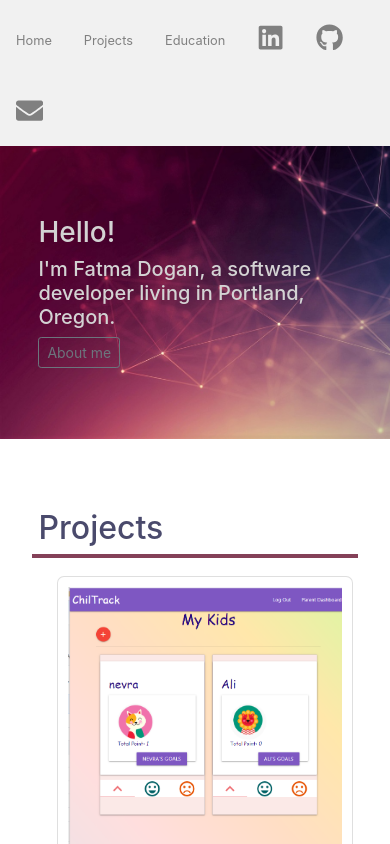
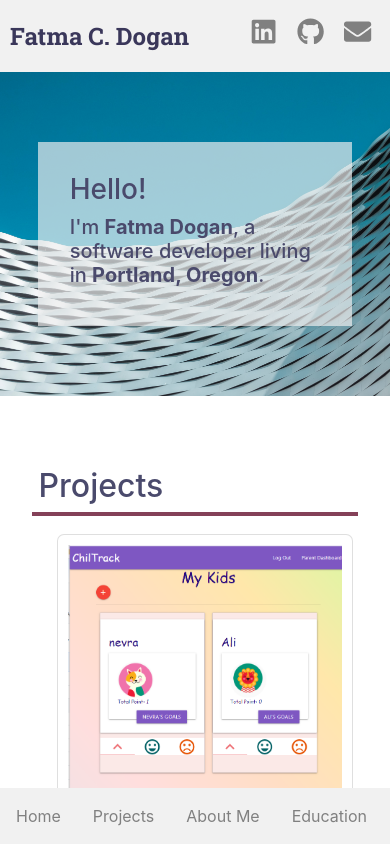
Before and after one commit to fc-dogan/portfolio-fc, a React (Create React App) app: page / in a window 390 px wide. Shown: the top 844 px of the page. Built offline with nearby package versions, Linux system fonts and the light colour scheme.

Commit message:
update style

```diff
--- a/src/components/AboutMe.js
+++ b/src/components/AboutMe.js
@@ -1,17 +1,25 @@
 import React from 'react';
-import {Button, Container} from 'react-bootstrap';
-import paint from '../assets/paint-stroke.png'
-import brush from '../assets/brush.png'
+import { Row, Col, Container } from 'react-bootstrap';
+
 
 function AboutMe() {
 
   return (
     <React.Fragment>
-        <div style={{ width: '50%' , paddingBottom: '4rem'}} >
-        <p> A passionate web developer transitioning from a career in architecture.
-        Currently, I am pursuing the opportunities to build functional, and responsive applications, and expand my skillset.</p>
-        <p> If you have any questions please <a href='mailto:fceyda@gmail.com' style={{color: 'lightgrey'}}>contact me</a>.</p>
-      </div>
+      <Container fluid id="aboutMe">
+        <Row>
+          <Col sm={3}>
+            <h2>About me</h2>
+          </Col>
+          <Col>
+            <div style={{ width: '70%' , padding: '2rem 1rem', }} >
+            <p> A passionate web developer transitioning from a career in architecture.
+            Currently, I am pursuing the opportunities to build functional, and responsive applications, and expand my skillset.</p>
+            <p> If you have any questions please <a href='mailto:fceyda@gmail.com' style={{color: 'grey', fontWeight: 'bolder'}}>contact me</a>.</p>
+            </div>
+          </Col>
+        </Row>
+       </Container>
       </React.Fragment>
   )
 }
--- a/src/components/App.css
+++ b/src/components/App.css
@@ -1,61 +1,18 @@
-/* .App {
-  text-align: center;
-}
-
-.App-logo {
-  height: 40vmin;
-  pointer-events: none;
-}
-
-@media (prefers-reduced-motion: no-preference) {
-  .App-logo {
-    animation: App-logo-spin infinite 20s linear;
-  }
-}
-
-.App-header {
-  background-color: #282c34;
-  min-height: 100vh;
-  display: flex;
-  flex-direction: column;
-  align-items: center;
-  justify-content: center;
-  font-size: calc(10px + 2vmin);
-  color: white;
-}
-
-.App-link {
-  color: #61dafb;
-} */
-
-/* @keyframes App-logo-spin {
-  from {
-    transform: rotate(0deg);
-  }
-  to {
-    transform: rotate(360deg);
-  }
-} */
-
 
 h1, h2 {
-  /* text-align: center; */
   color: #4a4a6c;
   padding: 2%;
   border-bottom: 4px solid #844158;
 }
 
 
-#projects, #education {
+#projects, #education, #aboutMe {
   padding: 4rem 2rem 2rem 2rem;
 }
 
 #content {
   margin-left: 200px;
-  /* padding: 1px 16px; */
-  /* background-color: #bda07e3b; */
-
-  /* height: 1000px; */
+  overflow: scroll;
 }
 
 #profile {
@@ -65,15 +22,28 @@ h1, h2 {
   padding: 2% 0;
 }
 
-.footer{
-  font-size: 0.8rem;
+.footer {
+  font-size: 90%;
   color: #4a4a6c;
-  margin-top: 1rem;
-  padding: 1rem;
-  position: fixed;
-  bottom: 0;
+  padding: .5rem;
+  text-align: center;
+  display: flex;
+  flex-wrap: wrap;
+  flex: 1;
+  /* margin-top: .5rem; */
+  /* position: fixed; */
+  /* bottom: 0;
   left: 0;
-  width: 100%;
+  width: 100%; */
+}
+.footer a {
+  color: #4a4a6c;
+}
+
+.footer p {
+  flex: 50%;
+  border: 0;
+  margin: 1em 0 0 0;
 }
 
 .link {
@@ -96,3 +66,10 @@ h1, h2 {
 .card-footer a:hover{
   cursor: pointer;
 }
+
+@media screen and (max-width: 700px) {
+  #content {
+    margin-bottom: 3rem;
+    font-size: 95%;
+  }
+}
--- a/src/components/App.js
+++ b/src/components/App.js
@@ -1,11 +1,8 @@
 import React from 'react';
 import './App.css';
-import { BrowserRouter as Router, Switch, Route } from 'react-router-dom';
-import Header from './Header';
 import AboutMe from './AboutMe';
 import Projects from './Projects';
 import Intro from './Intro'
-import AboutmeModal from './AboutmeModal';
 import Sidebar from './SideBar';
 import Education from './Education';
 import Footer from './Footer';
@@ -18,9 +15,10 @@ function App() {
     <div id='content'>
       <Intro />
       <Projects/>
+      <AboutMe />
       <Education />
+      <Footer />
     </div>
-    <Footer />
     </React.Fragment>
   );
 }
--- a/src/components/Footer.js
+++ b/src/components/Footer.js
@@ -1,20 +1,14 @@
 import React from 'react';
-// import './Footer.css';
-import { FaLinkedin, FaGithub , FaEnvelope } from 'react-icons/fa';
-  {/* <a href="https://www.linkedin.com/in/fatma-c-dogan/" > <FaLinkedin size='1.2rem' /></a>
-        <a href="https://github.com/fc-dogan" ><FaGithub size='1.2rem' /></a>
-        <a href="mailto:fceyda@gmail.com" ><FaEnvelope size='1.2rem' /></a> */}
 
 function Footer() {
 
   return (
     <div className="footer">
-					{/* <ul class="icons">
-          <a href="https://www.linkedin.com/in/fatma-c-dogan/" > <FaLinkedin size='1.2rem' /></a>
-          <a href="https://github.com/fc-dogan" ><FaGithub size='1.2rem' /></a>
-          <a href="mailto:fceyda@gmail.com" ><FaEnvelope size='1.2rem' /></a>
-					</ul> */}
-      <p>&copy; Fatma C. Dogan - 2021</p>
+      {/* <ul className="copyright"> */}
+        <p>&copy; Fatma C. Dogan - 2021</p>
+        <p>Photo by <a href="https://unsplash.com/@maartendeckers?utm_source=unsplash&amp;utm_medium=referral&amp;utm_content=creditCopyText">Maarten Deckers</a> on <a href="https://unsplash.com/@maartendeckers?utm_source=unsplash&amp;utm_medium=referral&amp;utm_content=creditCopyText">Unsplash</a></p>
+      {/* </ul> */}
+      <p></p>
     </div>
   )
 }
--- a/src/components/Intro.js
+++ b/src/components/Intro.js
@@ -1,70 +1,31 @@
-import React, {useState} from 'react';
-import AboutMe from './AboutMe';
-import {Button, Container, Row} from 'react-bootstrap';
-import web from "../assets/web.jpg";
-import wallpaper from "../assets/wallpaper.jpg";
-import wallpaper1 from "../assets/wallpaper1.jpg";
+import React  from 'react';
+// import AboutMe from './AboutMe';
+import { Container, Row, Accordion, Card} from 'react-bootstrap';
+import wallpaper from '../assets/maarten-deckers-T5nXYXCf50I-unsplash.jpg';
+import wallpaper1 from '../assets/wallpaper1.jpg';
 
 function Intro() {
 
   const styles = {
     container: {
-      backgroundImage: `url(${wallpaper1})`,
+      backgroundImage: `url(${wallpaper})`,
       backgroundSize: 'cover',
       backgroundRepeat: 'no-repeat',
       padding: '18% 6%',
       height: 'auto',
-      // flex: '1',
-      // display: 'flex',
-      // alignItems: 'center',
-      // justifyContent: 'center',
-      // flexDirection: 'column',
-      color: 'lightgrey'
+      color: 'white',
+      fontSize: '90%',
      }
-
-  }
-  const [aboutmeVisibleOnPage, setAboutmeVisibleOnPage] = useState(false);
-  let buttonText = null;
-
-  const greeting = () => {
-    return (
-      <div  >
-      <h3>Hello!</h3>
-      <h5>I'm Fatma Dogan, a software developer living in Portland, Oregon.  </h5>
-    </div>
-    )
-  }
-
-  const handleClick = () => {
-    setAboutmeVisibleOnPage(!aboutmeVisibleOnPage)
-    console.log("toggle page " + aboutmeVisibleOnPage)
-  }
-
-  const currentPage = () => {
-    if(aboutmeVisibleOnPage === false ){
-      buttonText = "About me";
-      return (
-        <div>
-         {greeting()}
-        </div>
-      )
-    } else {
-      buttonText = "go back";
-      return  (
-       <div >
-         <AboutMe/>
-       </div>
-      )
-    }
-
   }
 
   return (
     <React.Fragment>
       <div style={styles.container}>
-        <Container fluid>
-          {currentPage()}
-          <Button variant="outline-secondary" size="sm" onClick={handleClick}  > {buttonText} </Button>
+        <Container >
+        <div id='greeting' >
+          <h3>Hello!</h3>
+          <h5>I'm <b>Fatma Dogan</b>, a software developer living in <b>Portland, Oregon</b>.  </h5>
+        </div>
         </Container>
       </div>
     </React.Fragment>
@@ -72,3 +33,20 @@ function Intro() {
 }
 
 export default Intro
+//  <Accordion >
+//                 <Accordion.Toggle as={Button} variant="outline-light" size="sm" eventKey="0" >
+
+//                    About me
+//                 </Accordion.Toggle>
+//                 <Accordion.Collapse eventKey="0">
+
+//                   <div style={{ padding: '3rem 1rem', backgroundColor:'rgb(0, 0, 0, .2)'}} >
+//                     <div style={{ width: '70%' , paddingBottom: '4rem', }} >
+//                       <p> A passionate web developer transitioning from a career in architecture.
+//                       Currently, I am pursuing the opportunities to build functional, and responsive applications, and expand my skillset.</p>
+//                       <p> If you have any questions please <a href='mailto:fceyda@gmail.com' style={{color: 'white', fontWeight: 'bolder'}}>contact me</a>.</p>
+//                       {/* <FaAngleUp onClick={handleClick} size='30' style={{alignSelf: "inherit"}}/> */}
+//                       </div>
+//                   </div>
+//                 </Accordion.Collapse>
+//           </Accordion>
--- a/src/components/Projects.js
+++ b/src/components/Projects.js
@@ -4,7 +4,7 @@ import pierres from '../assets/pierres.png';
 import airport from '../assets/PDXAirportGuide.png';
 import taproom from '../assets/taproom.png';
 import hangman from '../assets/hangman.png';
-import { Card, CardDeck, Row, Col, Container, CardColumns } from 'react-bootstrap';
+import { Card, CardDeck, Row, Col, Container } from 'react-bootstrap';
 
 const projectsData = [
   {
--- a/src/components/SideBar.js
+++ b/src/components/SideBar.js
@@ -1,28 +1,24 @@
-
 import React from 'react'
-import { Nav, Navbar, Container } from 'react-bootstrap';
 import { FaLinkedin, FaGithub , FaEnvelope } from 'react-icons/fa';
-import profilePic from '../assets/fc1.jpg'
 import './Sidebar.css';
-import Footer from './Footer';
 
 function SideBar() {
   return (
     <div className='sidebar'>
       <div id='profile'>
-        {/* <img src={profilePic} alt="fatma dogan" style={{width:'120px', }}/> */}
-         <p id='name'>Fatma C. Dogan</p>
+        <p id='name'>Fatma C. Dogan</p>
       </div>
-      <a href="/" > Home</a>
-      <a href="#projects" >Projects</a>
-      <a href="#education" >Education</a>
+      <div id="links">
+        <a href="/" > Home</a>
+        <a href="#projects" >Projects</a>
+        <a href='#aboutMe' >About Me</a>
+        <a href="#education" >Education</a>
+      </div>
       <div className='social'>
         <a href="https://www.linkedin.com/in/fatma-c-dogan/" > <FaLinkedin  /></a>
         <a href="https://github.com/fc-dogan" ><FaGithub  /></a>
         <a href="mailto:fceyda@gmail.com" ><FaEnvelope  /></a>
       </div>
-
-
     </div>
   )
 }
--- a/src/components/Sidebar.css
+++ b/src/components/Sidebar.css
@@ -46,23 +46,44 @@
     width: 100%;
     height: auto;
     position: relative;
-    font-size: 80%;
     padding-top: 0%;
-  }
-  .sidebar a {
-    /* float: left;  */
-    display: inline-block;
+    display: flex;
   }
   .social {
-    display: inline;
+    flex: 50%;
   }
   #content {
     margin-left: 0;
-   }
-  #profile {
-    display: none;
   }
-  .footer { display: none;}
+  .social a{
+    padding: 5px;
+    margin: 5px;
+  }
+  #name {
+    font-size: 1.5rem;
+    padding: 5px;
+    margin: 5px;
+    flex: 50%;
+  }
+  #links {
+    position: fixed;
+    bottom: 0;
+    width: 100%;
+    background-color: #f1f1f1;
+    z-index: 1;
+  }
+  #links a {
+    display: inline-block;
+  }
+  .footer p {
+    flex: 100%;
+  }
+  #greeting {
+    background-color: rgba(243, 241, 241, 0.664);
+    padding: 10%;
+    color: #4a4a6c;
+    font-size: 80%;
+  }
 }
 
 /* On screens that are less than 400px, display the bar vertically, instead of horizontally */
```
Also changed, not shown: src/assets/maarten-deckers-T5nXYXCf50I-unsplash.jpg (added), 1 other file (tests, documents, lock files or other folders).
